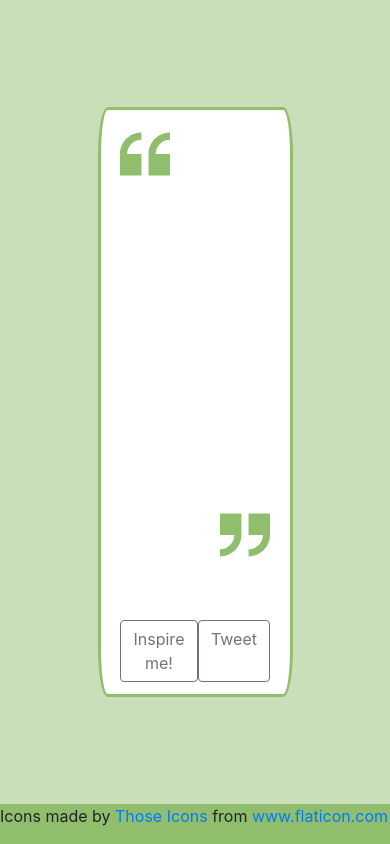
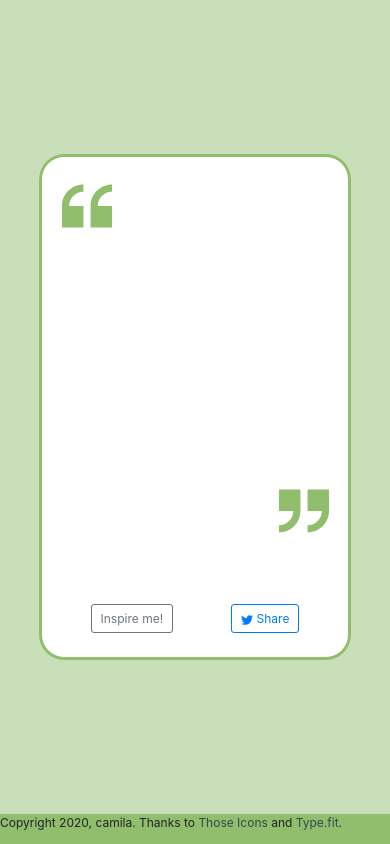
Before and after one commit to neperiana/random_quote_project, a React app: page / in a window 390 px wide. Built offline with nearby package versions, Linux system fonts and the light colour scheme; no server answers.

Commit message:
made verything work yay

```diff
--- a/package.json
+++ b/package.json
@@ -11,6 +11,7 @@
     "react": "^16.13.1",
     "react-bootstrap": "^1.3.0",
     "react-dom": "^16.13.1",
+    "react-icons": "^3.11.0",
     "react-redux": "^7.2.1",
     "react-scripts": "0.9.5",
     "redux": "^4.0.5",
--- a/src/components/App.css
+++ b/src/components/App.css
@@ -22,10 +22,18 @@
   margin: auto;
   padding: 5%;
   border: 3px solid #90BE6D;
-  border-radius: 5%/8%;
+  border-radius: 50px;
   display: flex;
   flex-direction: column;
   justify-content: space-around;
+}
+
+@media (max-width: 1000px) {
+  .Container {
+    width: 80vw;
+    height: 60vh;
+    border-radius: 8%/5%;
+  }
 }
 
 .Quote {
@@ -77,3 +85,12 @@
 .Footer {
   background-color: #90BE6D;
 }
+
+.Footer a, .Footer a:hover {
+  color: #314B4C;
+  text-decoration: none;
+}
+
+.Footer a:hover {
+  font-weight: bold;
+}
--- a/src/components/App.js
+++ b/src/components/App.js
@@ -7,6 +7,7 @@ import './App.css';
 
 // Bootstrap components
 import Button from 'react-bootstrap/Button';
+import { FaTwitter } from 'react-icons/fa';
 
 // Actions
 import { changeQuote } from '../actions/changeQuote';
@@ -75,13 +76,24 @@ class Container extends Component {
     if(! quoteCandidate.author) {
       quoteCandidate.author = 'Anonymous';
     };
-    console.log(quoteCandidate.text);
 
     this.props.refreshQuote(quoteCandidate);
   }
 
   componentDidMount() {
     this.handleQuotesFetch();
+  }
+
+  tweetifyCurrentQuote () {
+    const TWEET_MAX = 280;
+    let tweet = '"'+this.props.quote.text+'"%20'+this.props.quote.author;
+    if (tweet.length > TWEET_MAX) {
+      let authorLength = this.props.quote.author.length;
+      let quoteTextLength = TWEET_MAX - authorLength - 3;
+      tweet = '"'+this.props.quote.text.substring(0, quoteTextLength)+'"%20'+this.props.quote.author;
+    }
+
+    return('https://twitter.com/intent/tweet?text='+tweet);
   }
 
   render() {
@@ -95,12 +107,12 @@ class Container extends Component {
             <p className="quoteAuthor">{this.props.quote.author}</p>
           </div>
           <div className="QuoteFooter">
-            <Button variant="outline-secondary" onClick={this.handleQuoteRefresh}>Inspire me!</Button>{' '}
-            <Button variant="outline-secondary" href="https://twitter.com/share?ref_src=twsrc%5Etfw" class="twitter-share-button" data-text="{this.props.quote.text}" data-url="http://neperiana.github.io/random_quote_project" data-hashtags="react-app" data-show-count="false">Tweet</Button><script async src="https://platform.twitter.com/widgets.js" charset="utf-8"></script>
+            <Button variant="outline-secondary" onClick={this.handleQuoteRefresh} title="Get me a new quote">Inspire me!</Button>{' '}
+            <Button variant="outline-primary" href={this.tweetifyCurrentQuote()} target="_blank" data-size="large" title="Share this quote on twitter"><FaTwitter /> Share</Button>
           </div>
         </div>
         <div className="Footer">
-          <p>Icons made by <a href="https://www.flaticon.com/authors/those-icons" title="Those Icons">Those Icons</a> from <a href="https://www.flaticon.com/" title="Flaticon"> www.flaticon.com</a></p>
+          <p>Copyright 2020, camila. Thanks to <a href="https://www.flaticon.com/authors/those-icons" title="Those Icons">Those Icons</a> and <a href="https://type.fit/" title="Type.fit">Type.fit</a>.</p>
         </div>
       </div>
     );
--- a/src/index.css
+++ b/src/index.css
@@ -2,4 +2,11 @@ body {
   margin: 0;
   padding: 0;
   font-family: sans-serif;
+  font-size: 16px;
 }
+
+@media (max-width: 1000px) {
+  html {
+    font-size: 12px;
+  }
+}
```
Also changed, not shown: public/index.html (line endings or trailing spaces).
